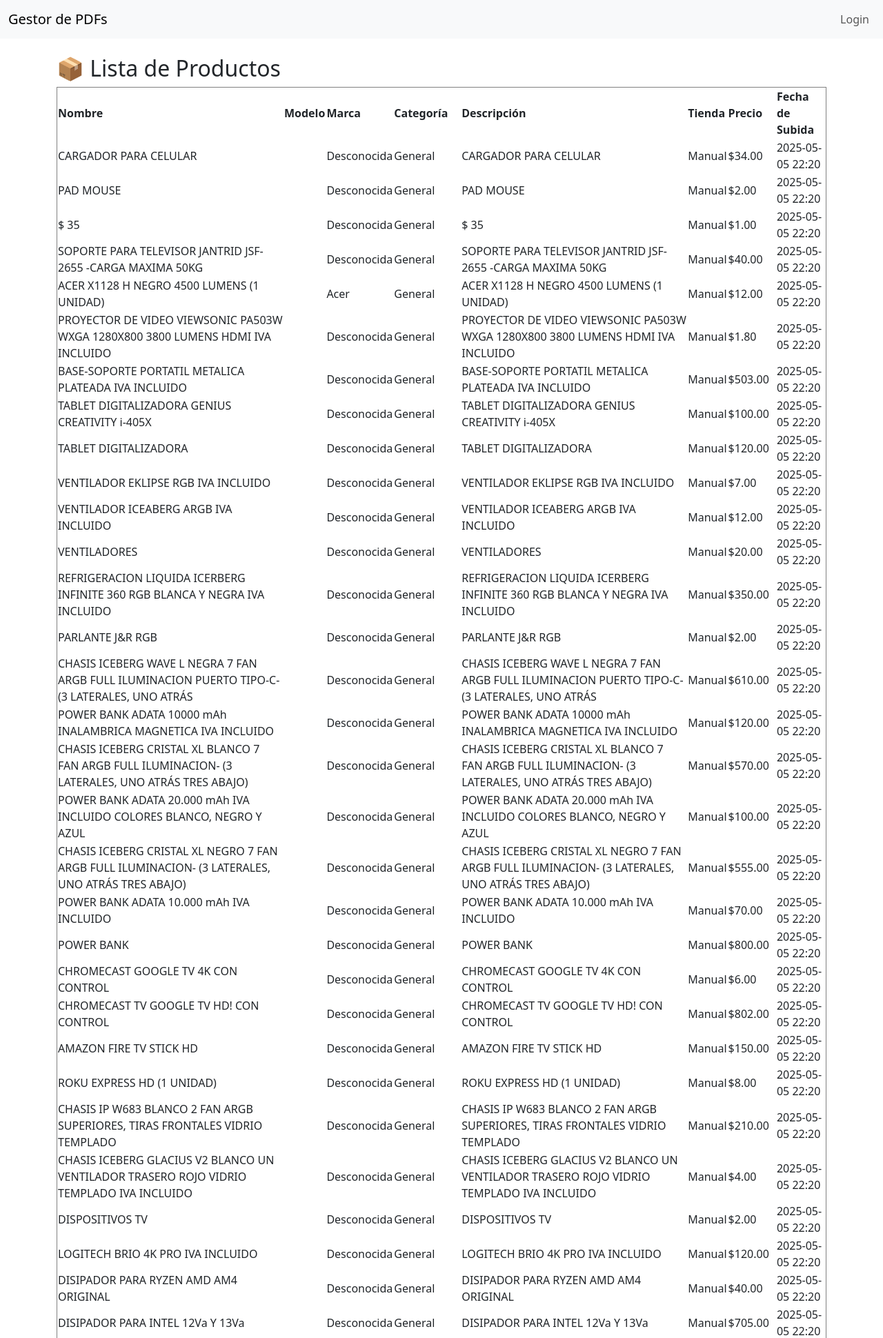
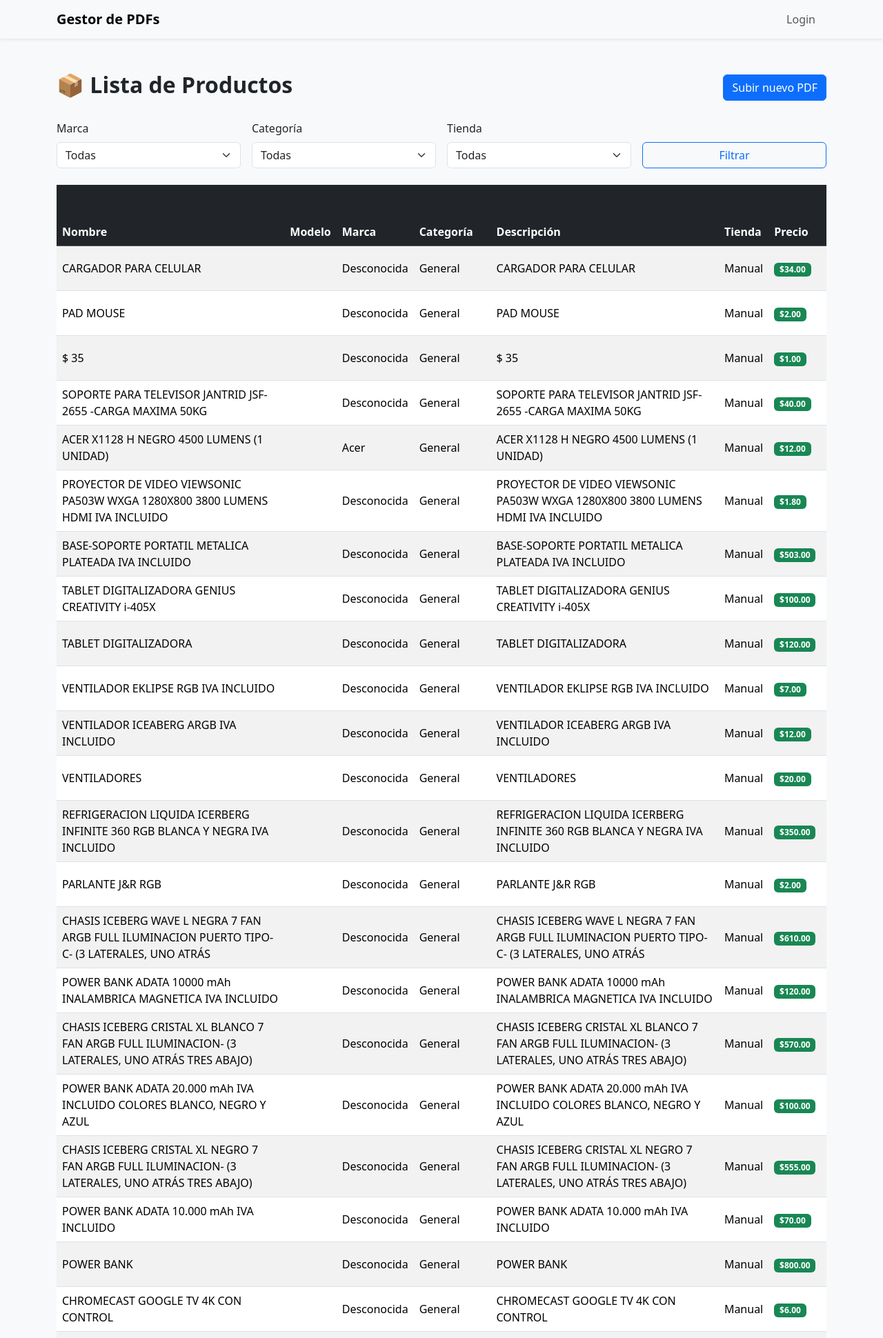
Before and after one commit to BigBossSpektrum/pdf, a Django app: page /processor/products/ in a window 1280 px wide. Shown: the top 1940 px of the page at 69% size. Run offline with Django 5.2, Linux system fonts and the light colour scheme; data comes from the database, SQL or seed files in the repository.

Commit message:
Modernizes PDF upload and product UI, adds PDF tracking
Introduces a model to track uploaded PDFs and enhances user experience
with a modernized Bootstrap-based UI for product listings, PDF uploads,
and authentication views. Adds support for multi-file PDF upload,
prevents duplicate product entries, and enables manual product filtering.
Improves visual feedback and error handling for all forms. Motivated by
the need for better usability and traceability in PDF processing.

```diff
--- a/pdf_processor/models.py
+++ b/pdf_processor/models.py
@@ -1,4 +1,13 @@
+
 from django.db import models
+
+class ProcessedPDF(models.Model):
+    filename = models.CharField(max_length=255)
+    file = models.FileField(upload_to='pdfs/', null=True, blank=True)
+    uploaded_at = models.DateTimeField(auto_now_add=True)
+
+    def __str__(self):
+        return self.filename
 
 class Product(models.Model):
     name = models.CharField(max_length=255)
--- a/pdf_processor/templates/list_product.html
+++ b/pdf_processor/templates/list_product.html
@@ -1,9 +1,49 @@
 {% extends 'base.html' %}
 
 {% block content %}
-<h2>📦 Lista de Productos</h2>
-<table border="1">
-    <thead>
+<div class="container-fluid py-4 px-0">
+    <div class="d-flex justify-content-between align-items-center mb-4">
+        <h2 class="fw-bold">📦 Lista de Productos</h2>
+        <a href="{% url 'pdf_processor:upload_pdf' %}" class="btn btn-primary">Subir nuevo PDF</a>
+    </div>
+
+    <!-- Filtros manuales -->
+    <form method="get" class="row g-3 mb-4">
+        <div class="col-md-3">
+            <label for="brand" class="form-label">Marca</label>
+            <select name="brand" id="brand" class="form-select">
+                <option value="">Todas</option>
+                {% for b in brands %}
+                    <option value="{{ b }}" {% if b == selected_brand %}selected{% endif %}>{{ b }}</option>
+                {% endfor %}
+            </select>
+        </div>
+        <div class="col-md-3">
+            <label for="category" class="form-label">Categoría</label>
+            <select name="category" id="category" class="form-select">
+                <option value="">Todas</option>
+                {% for c in categories %}
+                    <option value="{{ c }}" {% if c == selected_category %}selected{% endif %}>{{ c }}</option>
+                {% endfor %}
+            </select>
+        </div>
+        <div class="col-md-3">
+            <label for="store" class="form-label">Tienda</label>
+            <select name="store" id="store" class="form-select">
+                <option value="">Todas</option>
+                {% for s in stores %}
+                    <option value="{{ s }}" {% if s == selected_store %}selected{% endif %}>{{ s }}</option>
+                {% endfor %}
+            </select>
+        </div>
+        <div class="col-md-3 d-flex align-items-end">
+            <button type="submit" class="btn btn-outline-primary w-100">Filtrar</button>
+        </div>
+    </form>
+
+    <div class="w-100" style="overflow-x:auto;">
+        <table class="table table-striped table-hover align-middle w-100" style="min-width:1200px;">
+            <thead class="table-dark">
                 <tr>
                     <th>Nombre</th>
                     <th>Modelo</th>
@@ -24,10 +64,16 @@
                     <td>{{ p.category }}</td>
                     <td>{{ p.description }}</td>
                     <td>{{ p.store }}</td>
-            <td>${{ p.price }}</td>
+                    <td><span class="badge bg-success">${{ p.price }}</span></td>
                     <td>{{ p.uploaded_at|date:"Y-m-d H:i" }}</td>
+                </tr>
+                {% empty %}
+                <tr>
+                    <td colspan="8" class="text-center text-muted">No hay productos cargados.</td>
                 </tr>
                 {% endfor %}
             </tbody>
         </table>
+    </div>
+</div>
 {% endblock content %}
--- a/pdf_processor/views.py
+++ b/pdf_processor/views.py
@@ -1,3 +1,4 @@
+from .models import Product, ProcessedPDF
 import pandas as pd
 from django.http import HttpResponse
 from django.shortcuts import render, redirect
@@ -9,10 +10,14 @@
 from .models import Product
 
 def home_redirect_view(request):
+    """Redirige a la vista de carga de PDF como página principal."""
     return redirect('pdf_processor:upload_pdf')
 
 def export_products_excel(request):
+    """Exporta todos los productos a un archivo Excel descargable."""
     products = Product.objects.all().values()
+    if not products:
+        return HttpResponse('No hay productos para exportar.', content_type='text/plain')
     df = pd.DataFrame(products)
     response = HttpResponse(content_type='application/vnd.openxmlformats-officedocument.spreadsheetml.sheet')
     response['Content-Disposition'] = 'attachment; filename=productos.xlsx'
@@ -21,27 +26,78 @@
 
 
 def upload_pdf_view(request):
+    """Permite la carga y procesamiento de uno o varios archivos PDF para extraer productos y registrar los PDFs subidos."""
+    from django import forms
+
+    # No se puede usar FileField para múltiples archivos en Django Forms estándar.
+    # Usamos un formulario vacío y validamos en la vista.
+    class MultiPDFUploadForm(forms.Form):
+        pass
+
+    # Permitir múltiples archivos desde el request, pero el campo es single en el form
+
     if request.method == 'POST':
-        form = UploadPDFForm(request.POST, request.FILES)
-        if form.is_valid():
-            pdf_file = form.cleaned_data['pdf_file']
-            text = extract_text_from_pdf(pdf_file)
-            products = parse_products(text)
+        form = MultiPDFUploadForm(request.POST, request.FILES)
+        files = request.FILES.getlist('pdf_file')
+        if not files:
+            form.add_error(None, 'Debes seleccionar al menos un archivo PDF.')
+        else:
+            total_nuevos = 0
+            for pdf_file in files:
+                # Guardar el archivo PDF en el modelo
+                pdf_instance = ProcessedPDF.objects.create(filename=pdf_file.name, file=pdf_file)
+                text = extract_text_from_pdf(pdf_file)
+                products = parse_products(text)
+                for item in products:
+                    if not Product.objects.filter(name=item.get('name'), model=item.get('model')).exists():
+                        Product.objects.create(**item)
+                        total_nuevos += 1
+            if total_nuevos == 0:
+                form.add_error(None, 'No se agregaron productos nuevos (posibles duplicados o PDFs vacíos).')
+            else:
+                return redirect('pdf_processor:product_list')
+    else:
+        form = MultiPDFUploadForm()
 
-            for item in products:
-                Product.objects.create(**item)
-
-            return redirect('pdf_processor:product_list')
-        form = UploadPDFForm()
-
-    return render(request, 'upload_pdf.html', {'form': form})
+    # Mostrar los PDFs procesados recientemente
+    pdfs = ProcessedPDF.objects.all().order_by('-uploaded_at')[:20]
+    return render(request, 'processor.html', {'form': form, 'pdfs': pdfs})
 
 
 def product_list_view(request):
-    products = Product.objects.all().order_by('-uploaded_at')
-    return render(request, 'list_product.html', {'products': products})
+    """Muestra la lista de productos cargados, ordenados por fecha de carga, con filtros manuales."""
+    # Obtener valores únicos para los filtros
+    brands = Product.objects.values_list('brand', flat=True).distinct().order_by('brand')
+    categories = Product.objects.values_list('category', flat=True).distinct().order_by('category')
+    stores = Product.objects.values_list('store', flat=True).distinct().order_by('store')
+
+    # Obtener valores seleccionados de los filtros
+    selected_brand = request.GET.get('brand', '')
+    selected_category = request.GET.get('category', '')
+    selected_store = request.GET.get('store', '')
+
+    products = Product.objects.all()
+    if selected_brand:
+        products = products.filter(brand=selected_brand)
+    if selected_category:
+        products = products.filter(category=selected_category)
+    if selected_store:
+        products = products.filter(store=selected_store)
+    products = products.order_by('-uploaded_at')
+
+    context = {
+        'products': products,
+        'brands': brands,
+        'categories': categories,
+        'stores': stores,
+        'selected_brand': selected_brand,
+        'selected_category': selected_category,
+        'selected_store': selected_store,
+    }
+    return render(request, 'list_product.html', context)
 
 def weekly_price_report(request):
+    """Genera un reporte semanal de precios promedio por producto."""
     weekly_data = (
         Product.objects
         .annotate(week=TruncWeek('uploaded_at'))
--- a/templates/base.html
+++ b/templates/base.html
@@ -2,31 +2,35 @@
 <html lang="es">
 <head>
     <meta charset="UTF-8">
+    <meta name="viewport" content="width=device-width, initial-scale=1">
     <title>{% block title %}Gestor de PDFs{% endblock %}</title>
     <link href="https://cdn.jsdelivr.net/npm/bootstrap@5.3.3/dist/css/bootstrap.min.css" rel="stylesheet">
+    <style>
+        body { background-color: #f8f9fa; }
+        .navbar-brand { font-weight: bold; }
+    </style>
 </head>
 
 <body>
     <!-- Barra de navegación -->
-    <nav class="navbar navbar-expand-lg navbar-light bg-light">
-        <div class="container-fluid">
+    <nav class="navbar navbar-expand-lg navbar-light bg-light shadow-sm">
+        <div class="container">
             <a class="navbar-brand" href="{% url 'home' %}">Gestor de PDFs</a>
             <button class="navbar-toggler" type="button" data-bs-toggle="collapse" data-bs-target="#navbarNav" aria-controls="navbarNav" aria-expanded="false" aria-label="Toggle navigation">
                 <span class="navbar-toggler-icon"></span>
             </button>
             <div class="collapse navbar-collapse" id="navbarNav">
-                <ul class="navbar-nav ms-auto">
-
+                <ul class="navbar-nav ms-auto align-items-center">
                     {% if user.is_authenticated %}
-                        <li class="nav-item">
-                            <span class="navbar-text">Hola, {{ user.username }}</span>
+                        <li class="nav-item me-2">
+                            <span class="navbar-text">Hola, <strong>{{ user.username }}</strong></span>
                         </li>
                         <li class="nav-item">
-                            <a class="nav-link" href="{% url 'logout' %}">Logout</a>
+                            <a class="nav-link btn btn-outline-danger px-3 ms-2" href="{% url 'logout' %}">Logout</a>
                         </li>
                     {% else %}
                         <li class="nav-item">
-                            <a class="nav-link" href="{% url 'login' %}">Login</a>
+                            <a class="nav-link btn btn-outline-primary px-3" href="{% url 'login' %}">Login</a>
                         </li>
                     {% endif %}
                 </ul>
@@ -35,7 +39,7 @@
     </nav>
 
     <!-- Contenido de la página -->
-    <main class="container mt-4">
+    <main class="container py-4">
         {% block content %}{% endblock %}
     </main>
 
```
Also changed, not shown: pdf_processor/templates/processor.html (+42 -9 lines), pdf_processor/templates/upload_pdf.html (+15 -10 lines), registration/templates/login.html (+19 -9 lines), pdf_processor/migrations/0007_processedpdf.py (added), pdf_processor/migrations/0008_processedpdf_file.py (added), 6 other files. Lines whose indentation alone changed are shown as unchanged.
